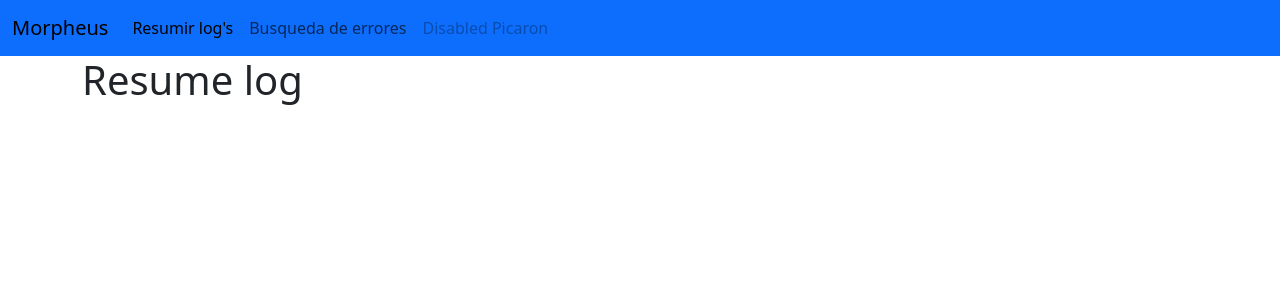
After one commit to gonzalogjuka/python, a Flask app: page /logs in a window 1280 px wide. The commit adds this page. Shown: the top 300 px of the page. Run offline with Flask 2, Linux system fonts and the light colour scheme.

Commit message:
all pages

```diff
--- a/Code/index.py
+++ b/Code/index.py
@@ -6,5 +6,13 @@ app=Flask(__name__)
 def principal():
     return render_template('index.html')
 
+@app.route('/logs')
+def busqueda_log():
+    return render_template('logs.html')
+
+@app.route('/errores')
+def busqueda_errores():
+    return render_template('errores.html')
+
 if __name__ == '__main__':
     app.run(debug=True,port=5017)
--- /dev/null
+++ b/Code/static/css/base.css
@@ -0,0 +1,4 @@
+th,td{
+    text-align: center;
+    vertical-align: center;
+}
--- a/Code/templates/base.html
+++ b/Code/templates/base.html
@@ -5,22 +5,23 @@
         <meta name="viewport" content="width=device-width, initial-scale=1">
         <title>{% block title%} {% endblock %}</title>
         <link href="https://cdn.jsdelivr.net/npm/bootstrap@5.3.0-alpha1/dist/css/bootstrap.min.css" rel="stylesheet" integrity="sha384-GLhlTQ8iRABdZLl6O3oVMWSktQOp6b7In1Zl3/Jr59b6EGGoI1aFkw7cmDA6j6gD" crossorigin="anonymous">
+        <link rel ='stylesheet' href="{{ url_for('static',filename='css/base.css') }}"
     </head>
 
     <body>
         <nav class="navbar navbar-expand-lg navbar-light bg-primary">
             <div class="container-fluid">
-              <a class="navbar-brand" href="#">Morpheus</a>
+              <a class="navbar-brand" href="{{ url_for('principal') }}">Morpheus</a>
               <button class="navbar-toggler" type="button" data-bs-toggle="collapse" data-bs-target="#navbarSupportedContent" aria-controls="navbarSupportedContent" aria-expanded="false" aria-label="Toggle navigation">
                 <span class="navbar-toggler-icon"></span>
               </button>
               <div class="collapse navbar-collapse" id="navbarSupportedContent">
                 <ul class="navbar-nav me-auto mb-2 mb-lg-0">
                   <li class="nav-item">
-                    <a class="nav-link active" aria-current="page" href="#">Resumir log's</a>
+                    <a class="nav-link active" aria-current="page" href="{{ url_for('busqueda_log') }}">Resumir log's</a>
                   </li>
                   <li class="nav-item">
-                    <a class="nav-link" href="#">Busqueda de errores</a>
+                    <a class="nav-link" href="{{ url_for('busqueda_errores') }}">Busqueda de errores</a>
                   </li>
                   <li class="nav-item">
                     <a class="nav-link disabled">Disabled Picaron</a>
--- /dev/null
+++ b/Code/templates/logs.html
@@ -0,0 +1,7 @@
+{% extends 'base.html' %}
+
+{% block title %} Welcome Morpheus {% endblock %}
+
+{% block body %}
+<h1>Resume log</h1>
+{% endblock %}
```
Also changed, not shown: Code/templates/errores.html (added, +7 -0 lines).
